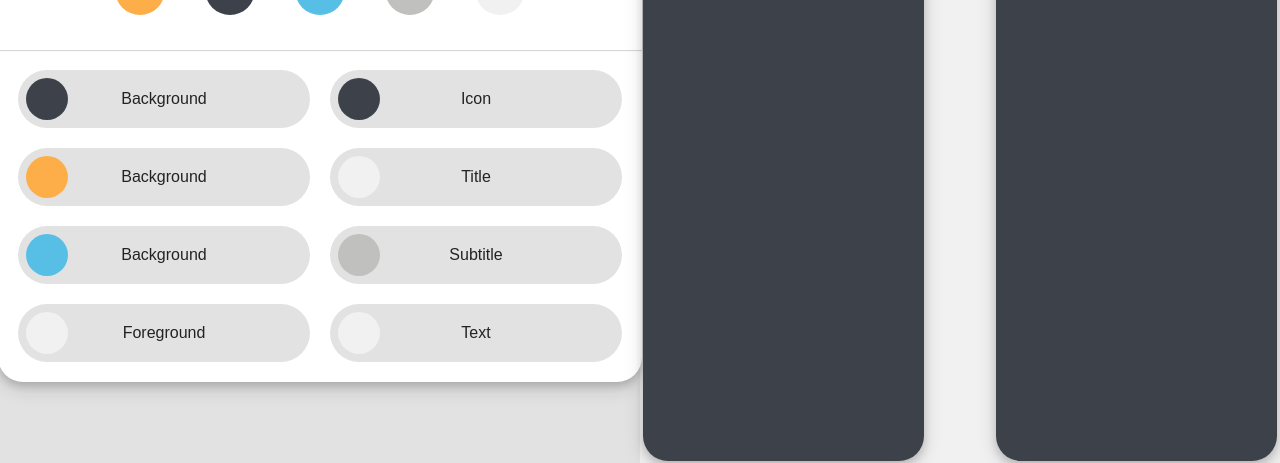
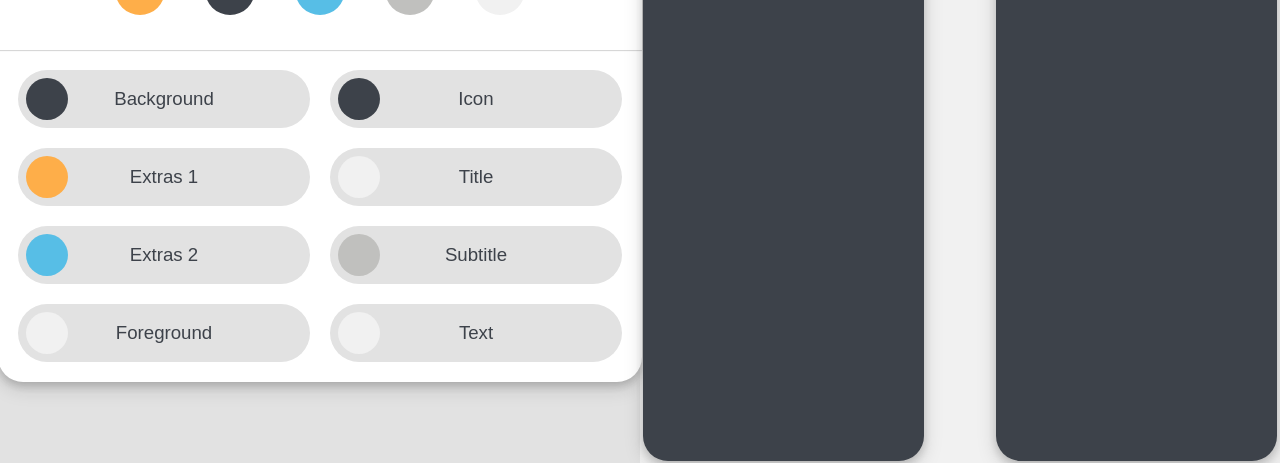
Before and after one commit to KotkaDK/Design_Tools, a React (Create React App) app: page / in a window 1280 px wide. Shown: the part 274-737 px from the top of the page. Built offline with nearby package versions, Linux system fonts and the light colour scheme; the HTML template or start-up script is replaced by a standard one.

Commit message:
19.11.7.9.22

```diff
--- a/src/App.sass
+++ b/src/App.sass
@@ -1,6 +1,6 @@
 $light-color: #f1f1f1
 $main-color: #E2E2E2
-$dark-color: #232323
+$dark-color: #3D424A
 
 $hover: 110%
 $active: 105%
@@ -232,6 +232,7 @@ button
   width: 292px
   height: 58px
   font-family: $font
+  font-size: 14pt
   color: $dark-color
   display: flex
   justify-content: center
--- a/src/components/ColorPaletteTool.jsx
+++ b/src/components/ColorPaletteTool.jsx
@@ -17,9 +17,9 @@ function ColorPaletteTool() {
             <div className="DivToolSettingsElements">
               <ColorUIElement elementType="PreviewBackgroundRoot" name="Background"/>
               <ColorUIElement elementType="PreviewIcon" name="Icon"/>
-              <ColorUIElement elementType="PreviewBackgroundPrimary" name="Background"/>
+              <ColorUIElement elementType="PreviewBackgroundPrimary" name="Extras 1"/>
               <ColorUIElement elementType="PreviewTextTitle" name="Title"/>
-              <ColorUIElement elementType="PreviewBackgroundSecondary" name="Background"/>
+              <ColorUIElement elementType="PreviewBackgroundSecondary" name="Extras 2"/>
               <ColorUIElement elementType="PreviewTextSubtitle" name="Subtitle"/>
               <ColorUIElement elementType="PreviewForegroundRoot" name="Foreground"/>
               <ColorUIElement elementType="PreviewTextRoot" name="Text"/>
```
